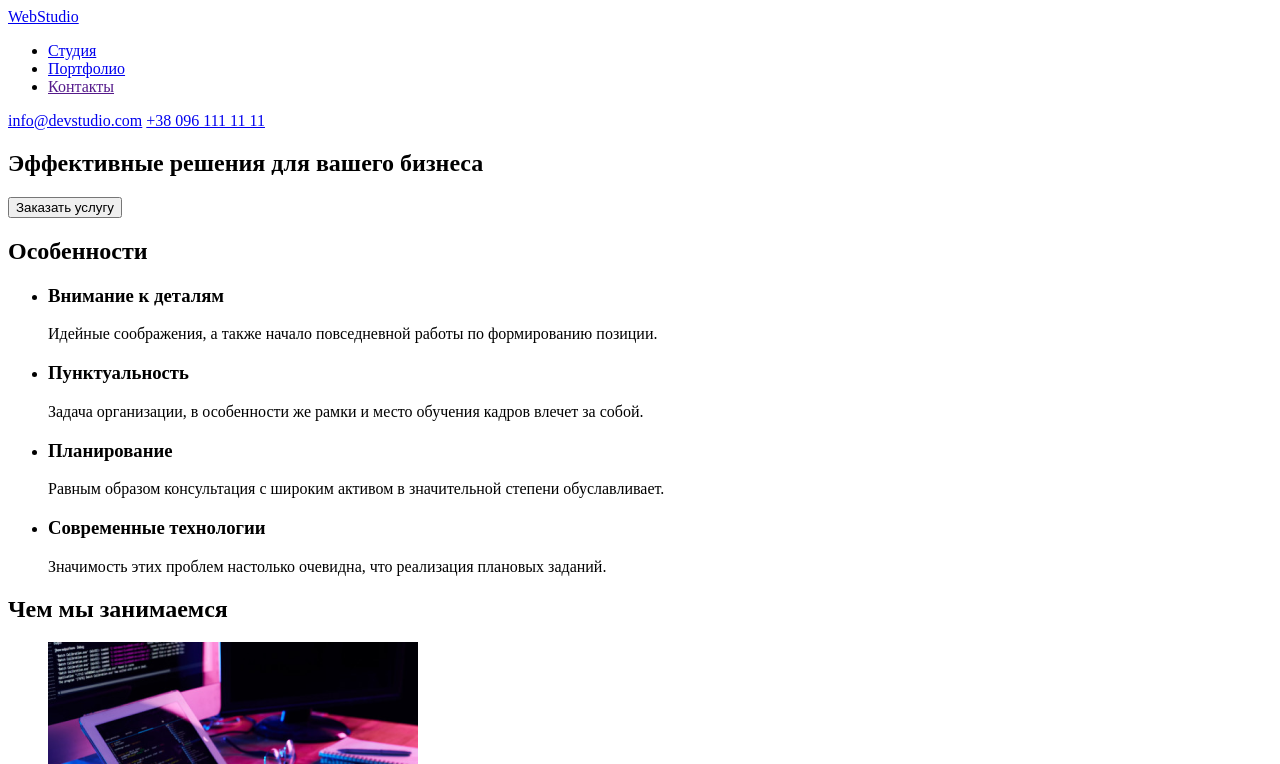
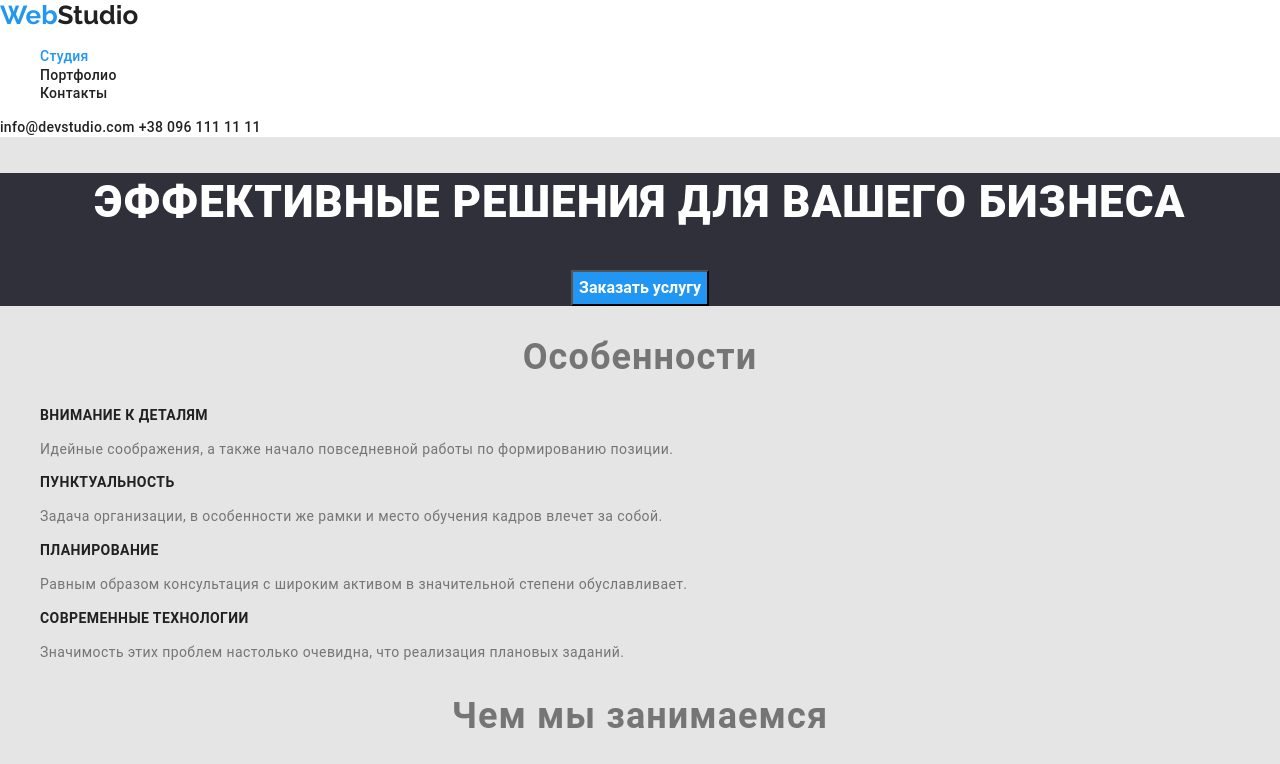
Before and after one commit to zoryanakuziv/goit-markup-hw-02, a plain HTML site: page index.html in a window 1280 px wide. Shown: the top 764 px of the page. Drawn offline with nearby package versions, Linux system fonts and the light colour scheme.

Commit message:
Додає колір та шрифт в index.html та сторінку portfolio.html

```diff
--- a/css/styles.css
+++ b/css/styles.css
@@ -0,0 +1,127 @@
+:root {
+  --primary-text-color: #757575;
+  --title-text-color: #212121;
+  --primary-white-color: #ffffff;
+  --accent-color: #2196f3;
+}
+body {
+  background-color: #e5e5e5;
+  color: var(--primary-text-color);
+  font-family: Roboto, sans-serif;
+}
+li {
+  list-style: none;
+}
+h2{
+color: var(--title-text-color)
+font-weight: 700;
+font-size: 36px;
+line-height: 1.17;
+text-align: center;
+letter-spacing: 0.03em;
+}
+/* Шапка сайту */ header {
+  background-color: var(--primary-white-color);
+}
+.logo {
+ color: var(--title-text-color);
+  font-family: Raleway;
+  font-style: normal;
+  font-weight: bold;
+  font-size: 26px;
+  line-height: 1.2;
+  text-decoration: none;
+}
+.first-part{
+color: var(--accent-color);
+}
+.second-part{
+color: var(--primary-white-color);
+}
+.navigation .link {
+  color: var(--title-text-color);
+  font-weight: 500;
+  font-size: 14px;
+  line-height: 1.14;
+  letter-spacing: 0.02em;
+  text-decoration: none;
+}
+.navigation .link.current {
+  color: var(--accent-color);
+}
+.navigation .link:hover,
+.navigation .link:focus {
+  color: var(--accent-color);
+}
+
+.contact {
+  color: var(--primary-text-color);
+  text-decoration: none;
+}
+/* Герой */
+.hero {
+background-color: #2f303a;
+text-align: center;
+letter-spacing: 0.06em
+}
+.hero-title {
+  color: var(--primary-white-color);
+  font-weight: 900;
+  font-size: 44px;
+  line-height: 1.36;
+  text-transform: uppercase;
+}
+.hero-button{
+background-color: #2196F3;
+color:var(--primary-white-color);
+font-weight: 700;
+font-size: 16px;
+line-height: 1.88;
+}
+/* Особливості */
+.features .title{
+color: var(--title-text-color);
+font-weight: 700;
+font-size: 14px;
+line-height: 1.14;
+letter-spacing: 0.03em;
+text-transform: uppercase;
+}
+.features .text{
+color: var(--primary-text-color);
+font-size: 14px;
+line-height: 1.71;
+letter-spacing: 0.03em;
+}
+/* Наша команда */
+.team-section{
+background-color:#F5F4FA;
+}
+.team-section .name{
+color: var(--title-text-color);
+font-weight: 500;
+font-size: 16px;
+line-height: 1.19;
+text-align: center;
+letter-spacing: 0.03em;
+}
+.team-section .position{
+font-size: 16px;
+line-height: 1.19;
+text-align: center;
+letter-spacing: 0.03em;
+}
+/* Підвал */
+footer{
+background-color:#2F303A ;
+}
+.address {
+color: var(--primary-white-color);
+text-decoration: none;
+font-style: normal;
+font-size: 14px;
+line-height: 1.71;
+}
+.address .contact{
+    color: rgba(255, 255, 255, 0.6);
+}
--- a/index.html
+++ b/index.html
@@ -1,46 +1,49 @@
 <!DOCTYPE html>
 <html lang="ru">
 <head>
+    <link rel="stylesheet" href="https://cdnjs.cloudflare.com/ajax/libs/modern-normalize/1.0.0/modern-normalize.min.css">
     <meta charset="UTF-8">
     <title>Студия</title>
-    <link rel="stylesheet" href="./css/styles.css" />
+    <link rel="stylesheet" href="./css/styles.css"/>
+    <link rel="preconnect" href="https://fonts.gstatic.com">
+    <link href="https://fonts.googleapis.com/css2?family=Raleway:wght@700&display=swap" rel="stylesheet">
 </head>
 <body>
-   <header>
+   <header class="navigation">
        <nav>
-            <a href="./">WebStudio</a>
+            <a  href="./" class="logo"><span class="first-part">Web</span>Studio</a>
             <ul>
-                <li><a href="./">Студия</a></li>
-                <li><a href="./portfolio.html">Портфолио</a></li>
-                <li><a href="">Контакты</a></li>
+                <li><a class="link current" href="./">Студия</a></li>
+                <li><a class="link" href="./portfolio.html" >Портфолио</a></li>
+                <li><a class="link" href="" >Контакты</a></li>
             </ul>
        </nav>
-        <a href="mailto:info@devstudio.com">info@devstudio.com</a>
-        <a href="tel:+380961111111">+38 096 111 11 11</a>
+        <a class="link contact" href="mailto:info@devstudio.com">info@devstudio.com</a>
+        <a class="link contact" href="tel:+380961111111">+38 096 111 11 11</a>
    </header>
    <main>
-        <section>
-    <h1>Эффективные решения для вашего бизнеса</h1>
-    <button>Заказать услугу</button>
+        <section class="hero">
+    <h1 class="hero-title">Эффективные решения для вашего бизнеса</h1>
+    <button class="hero-button">Заказать услугу</button>
         </section>
         <section>
     <h2>Особенности</h2>
-    <ul>
+    <ul class="features">
         <li>
-            <h3>Внимание к деталям</h3>
-            <p>Идейные соображения, а также начало повседневной работы по формированию позиции.</p>
+            <h3 class="title">Внимание к деталям</h3>
+            <p class="text">Идейные соображения, а также начало повседневной работы по формированию позиции.</p>
         </li>
         <li>
-            <h3>Пунктуальность</h3>
-            <p>Задача организации, в особенности же рамки и место обучения кадров влечет за собой.</p>
+            <h3 class="title">Пунктуальность</h3>
+            <p class="text">Задача организации, в особенности же рамки и место обучения кадров влечет за собой.</p>
         </li>
         <li>
-            <h3>Планирование</h3>
-            <p>Равным образом консультация с широким активом в значительной степени обуславливает.</p>
+            <h3 class="title">Планирование</h3>
+            <p class="text">Равным образом консультация с широким активом в значительной степени обуславливает.</p>
         </li>
         <li>
-            <h3>Современные технологии</h3>
-            <p>Значимость этих проблем настолько очевидна, что реализация плановых заданий.</p>
+            <h3 class="title">Современные технологии</h3>
+            <p class="text">Значимость этих проблем настолько очевидна, что реализация плановых заданий.</p>
         </li>
     </ul>
         </section>
@@ -52,37 +55,38 @@
         <li><img src="./images/img3.png" alt="Фото экрана с палитрой цветов" width="370"></li>
     </ul>
         </section>
-        <section>
+        <section class="team-section">
     <h2>Наша команда</h2>
     <ul>
         <li>
             <img src="./images/img_our_team_1.png" alt="Фото мужчины-дизайнера" width="270">
-            <h3>Игорь Демьяненко</h3>
-            <p lang=en>Product Designer</p>
+            <h3 class="name">Игорь Демьяненко</h3>
+            <p class="position" lang=en>Product Designer</p>
         </li>
         <li>
             <img src="./images/img_our_team_2.png" alt="Фото женщины-разработчика" width="270">
-            <h3>Ольга Репина</h3>
-            <p lang=en>Frontend Developer</p>
+            <h3 class="name">Ольга Репина</h3>
+            <p class="position" lang=en>Frontend Developer</p>
         </li>
         <li>
             <img src="./images/img_our_team_3.png" alt="Фото мужчины-маркетолога" width="270">
-            <h3>Николай Тарасов</h3>
-            <p lang=en>Marketing</p>
+            <h3 class="name">Николай Тарасов</h3>
+            <p class="position" lang=en>Marketing</p>
         </li>
         <li>
             <img src="./images/img_our_team_4.png" alt="Фото мужчины интерфейс-дизайнера " width="270">
-            <h3>Михаил Ермаков</h3>
-            <p lang=en>UI Designer</p>
+            <h3 class="name">Михаил Ермаков</h3>
+            <p class="position" lang=en>UI Designer</p>
         </li>
     </ul>
         </section>
    </main>
    <footer>
-        <a href="./">WebStudio</a>
-        <address>г. Киев, пр-т Леси Украинки, 26</address>
-        <a href="mailto:info@devstudio.com">info@devstudio.com</a>
-        <a href="tel:+380961111111">+38 096 111 11 11</a>
+        <a class="logo" href="./"><span class="first-part">Web</span><span class="second-part">Studio</span></a>
+        <address class="address">г. Киев, пр-т Леси Украинки, 26<br>
+        <a class="link contact" href="mailto:info@devstudio.com">info@devstudio.com</a><br>
+        <a class="link contact" href="tel:+380961111111">+38 096 111 11 11</a>
+    </address>
    </footer>
 
 </body>
```
Also changed, not shown: portfolio.html (+42 -19 lines).
